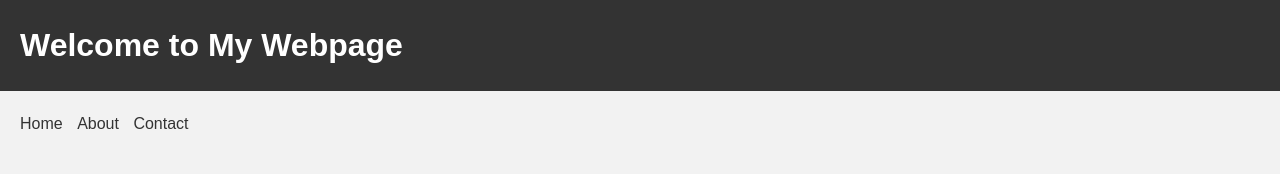
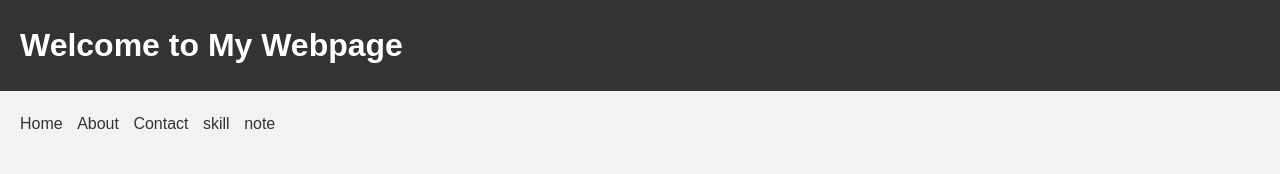
Before and after one commit to Avinashjat/demo-website, a plain HTML site: page index.html in a window 1280 px wide. Shown: the top 174 px of the page. Drawn offline with Linux system fonts and the light colour scheme.

Commit message:
nav bar updated

```diff
--- a/index.html
+++ b/index.html
@@ -14,6 +14,8 @@
       <li><a href="#">Home</a></li>
       <li><a href="#">About</a></li>
       <li><a href="#">Contact</a></li>
+      <li><a href="#">skill</a></li>
+      <li><a href="#">note</a></li>
     </ul>
   </nav>
 
```
